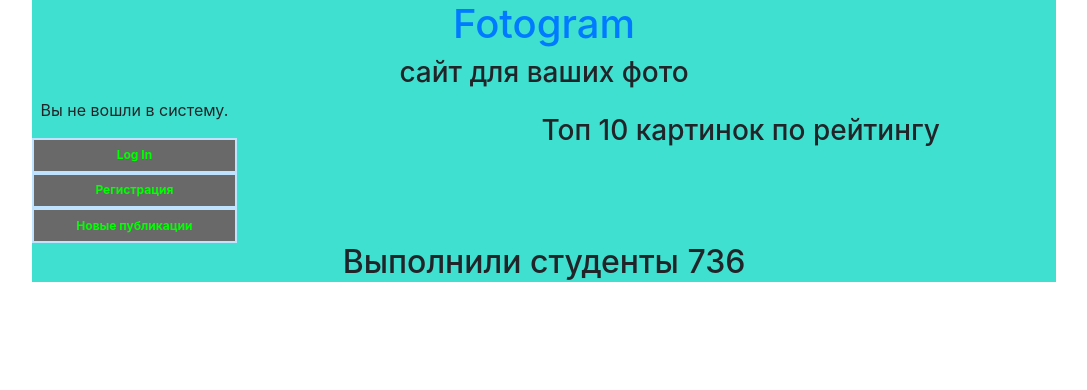
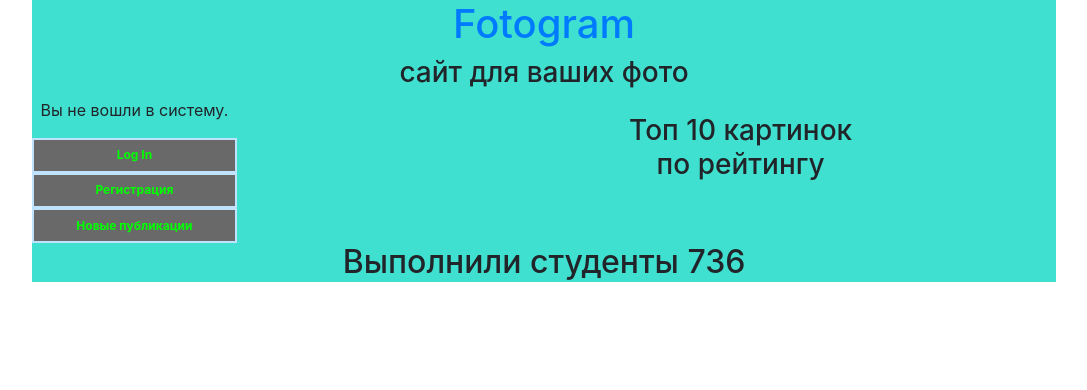
Before and after one commit to qruk/imagehub, a Django app: template imgprovider/templates/display_image_posts.html in a window 1280 px wide. Shown: the top 390 px of the page, without its empty margins (96-1183 px from the left). Run offline with Django 3.2, Linux system fonts and the light colour scheme; the template is opened without the code that fills it, so the values that code supplies are empty; some libraries are stand-ins or nearby versions.

Commit message:
margin try

```diff
--- a/imgprovider/templates/baseBlock.html
+++ b/imgprovider/templates/baseBlock.html
@@ -67,6 +67,11 @@
              width:200%;
              margin:2% 30% 2% 30%;
         }
+
+        .h3 {
+             margin:2% 30% 2% 30%;
+        }
+
 
         .button
                       {
--- a/imgprovider/templates/display_image_posts.html
+++ b/imgprovider/templates/display_image_posts.html
@@ -1,7 +1,7 @@
 {% extends 'baseBlock.html' %} &nbsp;
 <title>Страница пользователя</title>
 {% block content %}
-    <h3> Топ 10 картинок  по рейтингу </h3>
+    <h3 class="h3"> Топ 10 картинок  по рейтингу </h3>
     {% for post in image_posts %}
             <div class="col-md-4" style="float:centrer; align:center">
                 <img    src="{{ post.image.url }}" class="img"  text-align:center;" />
```
